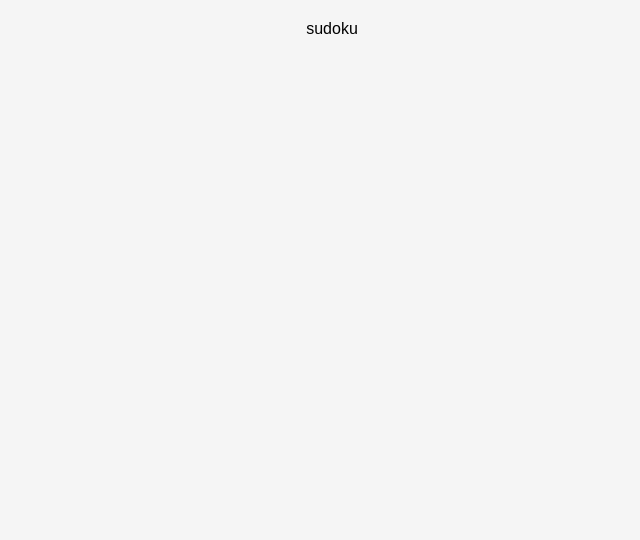
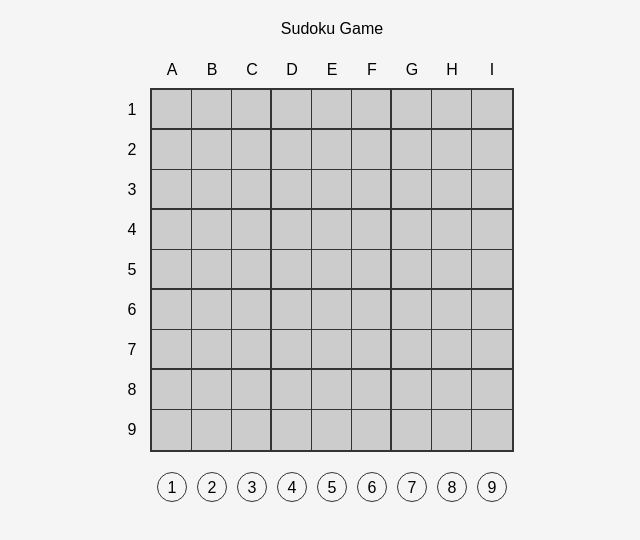
Before and after one commit to changzhn/sudoku, a React (Create React App) app: page / in a window 1280 px wide. Shown: the top 540 px of the page, without its empty margins (308-948 px from the left). Built offline with nearby package versions, Linux system fonts and the light colour scheme.

Commit message:
基本样式 & 功能

```diff
--- a/package.json
+++ b/package.json
@@ -3,10 +3,13 @@
   "version": "0.1.0",
   "private": true,
   "dependencies": {
+    "@types/classnames": "^2.2.9",
     "@types/jest": "24.0.18",
     "@types/node": "12.7.5",
     "@types/react": "16.9.2",
     "@types/react-dom": "16.9.0",
+    "classnames": "^2.2.6",
+    "mobx": "^5.13.0",
     "react": "^16.9.0",
     "react-dom": "^16.9.0",
     "react-scripts": "3.0.1",
--- a/src/App.tsx
+++ b/src/App.tsx
@@ -1,14 +1,35 @@
 import React, { Component } from 'react';
+import Checkerboard from './components/Checkerboard';
+import ControllBar from './components/ControllBar';
+import pageStore, { Block, Controll } from './state';
+import * as events from './events';
 import './App.css';
 
-class App extends Component {
+
+interface IProps {
+  pageStore: {
+    checkerboardData: Block[][],
+    controllBar: Controll[],
+  };
+}
+
+export class App extends Component<IProps> {
+
   render() {
+    const { pageStore: { checkerboardData, controllBar } } = this.props;
     return (
       <div className="App">
-        sudoku
+        Sudoku Game
+        <Checkerboard
+          checkerboardData={checkerboardData}
+        />
+        <ControllBar
+          controllBar={controllBar}
+          barClick={events.barClick.bind(this)}
+        />
       </div>
     );
   }
 }
 
-export default App;
+export default () => <App pageStore={pageStore} />;
--- /dev/null
+++ b/src/components/Checkerboard/index.css
@@ -0,0 +1,65 @@
+.checkerboard {
+  position: relative;
+  border: 2px solid #333;
+  background: #ccc;
+  margin: 50px auto 20px;
+  width: calc(360px + 4px);
+  height: calc(360px + 4px);
+}
+
+.checkerboard-row {
+  width: 100%;
+  height: 40px;
+}
+
+.checkerboard-block {
+  display: inline-block;
+  width: 40px;
+  height: 40px;
+  line-height: 40px;
+  text-align: center;
+  border-right: 1px solid #333;
+  border-bottom: 1px solid #333;
+  cursor: pointer;
+  user-select: none;
+}
+
+.checkerboard-block:last-child {
+  border-right: none;
+}
+
+.checkerboard-block:nth-child(3n) {
+  border-right-width: 2px;
+}
+
+.multiple-of-three .checkerboard-block {
+  border-bottom-width: 2px;
+}
+
+.last-row .checkerboard-block {
+  border-bottom: none;
+}
+
+.coordinate-row {
+  position: absolute;
+  left: 0;
+  top: -40px;
+  width: 360px;
+  height: 40px;
+}
+
+.coordinate-col {
+  position: absolute;
+  top: 0;
+  left: -40px;
+  height: 360px;
+  width: 40px;
+}
+
+.coordinate-block {
+  display: inline-block;
+  width: 40px;
+  height: 40px;
+  line-height: 40px;
+  text-align: center;
+}
--- /dev/null
+++ b/src/components/Checkerboard/index.tsx
@@ -0,0 +1,52 @@
+import * as React from 'react';
+import './index.css';
+import { Block, rowKeys, colKeys } from '../../state';
+import classnames from 'classnames';
+
+interface IProps {
+  checkerboardData: Block[][];
+}
+
+const Checkerboard: React.SFC<IProps> = ({ checkerboardData }) => {
+
+  return (
+    <div className="checkerboard">
+      <div className="coordinate-row">
+        {
+          colKeys.split('').map(key => (
+            <span key={key} className="coordinate-block">{ key }</span>
+          ))
+        }
+      </div>
+      {
+        checkerboardData.map((row, rowIdx) => {
+          const cls = classnames({
+            'checkerboard-row': true,
+            'last-row': rowIdx === checkerboardData.length - 1,
+            'multiple-of-three': rowIdx % 2 === 0,
+          })
+          return (
+            <div key={rowIdx} className={cls}>
+              {
+                row.map((col, colIdx) => (
+                  <span key={colIdx} className="checkerboard-block">
+                    { col.num }
+                  </span>
+                ))
+              }
+            </div>
+          )
+        })
+      }
+      <div className="coordinate-col">
+        {
+          rowKeys.split('').map(key => (
+            <span key={key} className="coordinate-block">{ key }</span>
+          ))
+        }
+      </div>
+    </div>
+  );
+};
+
+export default Checkerboard;
--- /dev/null
+++ b/src/components/ControllBar/index.css
@@ -0,0 +1,27 @@
+.controll-bar {
+  margin: 0 auto;
+  width: 360px;
+  height: 40px;
+}
+
+.controll-item {
+  display: inline-block;
+  margin-left: 5px;
+  margin-right: 5px;
+  width: 30px;
+  height: 30px;
+  border-radius: 15px;
+  border: 1px solid #333;
+  line-height: 30px;
+  text-align: center;
+  cursor: pointer;
+  user-select: none;
+}
+
+.controll-item.active:hover {
+  box-shadow: 3px 3px 3px #eee;
+}
+
+.controll-item.forbidden:hover {
+  cursor: not-allowed;
+}
--- /dev/null
+++ b/src/components/ControllBar/index.tsx
@@ -0,0 +1,34 @@
+import * as React from 'react';
+import { Controll } from '../../state';
+import './index.css';
+import classnames from 'classnames';
+
+interface IProps {
+  controllBar: Controll[];
+  barClick: (col: Controll) => void;
+}
+
+const ControllBar: React.SFC<IProps> = ({ controllBar, barClick }) => {
+  return (
+    <div className="controll-bar">
+      {
+        controllBar.map(col => {
+          const cls = classnames({
+            'controll-item': true,
+            'active': col.status,
+            'forbidden': !col.status,
+          })
+          return (
+            <span
+              key={col.num}
+              className={cls}
+              onClick={() => barClick(col)}
+            >{ col.num }</span>
+          )
+        })
+      }
+    </div>
+  );
+};
+
+export default ControllBar;
--- /dev/null
+++ b/src/events.ts
@@ -0,0 +1,8 @@
+import { App } from './App';
+import { Block, Controll } from './state';
+
+export function barClick(this: App, controll: Controll) {
+  if (!controll.status) {
+    return;
+  }
+}
--- a/src/index.css
+++ b/src/index.css
@@ -4,3 +4,7 @@ body {
   font-family: sans-serif;
   background: #f5f5f5;
 }
+
+* {
+  box-sizing: border-box;
+}
--- /dev/null
+++ b/src/interface.ts
@@ -0,0 +1,5 @@
+export interface IBlock {
+  num: number | null;
+  rowKey: string;
+  colKey: string;
+};
--- /dev/null
+++ b/src/state.ts
@@ -0,0 +1,48 @@
+import { observable } from 'mobx';
+
+export const colKeys = "ABCDEFGHI";
+export const rowKeys = "123456789";
+
+export class Block {
+  @observable public num: number | null = null;
+  public rowKey: string;
+  public colKey: string;
+
+  constructor(rowKey: string, colKey: string) {
+    this.rowKey = rowKey;
+    this.colKey = colKey;
+  }
+}
+
+export const checkerboardData: Block[][] = Array(9)
+	.fill(0)
+	.map((row, rowIdx) => {
+		// row
+		const rowKey = rowKeys[rowIdx];
+
+		return Array(9)
+			.fill(0)
+			.map((col, colIdx) => {
+				const colKey = colKeys[colIdx];
+
+				return new Block(rowKey, colKey);
+			});
+	});
+
+export class Controll {
+  @observable public num: number;
+  @observable public status: boolean = true;
+
+  constructor(num: number) {
+    this.num = num;
+  }
+};
+
+export const controllBar: Controll[] = rowKeys.split('').map(key => new Controll(+key));
+
+class SudokuStore {
+  @observable public checkerboardData: Block[][] = checkerboardData;
+  @observable public controllBar: Controll[] = controllBar;
+}
+
+export default new SudokuStore();
--- a/tsconfig.json
+++ b/tsconfig.json
@@ -1,5 +1,6 @@
 {
   "compilerOptions": {
+    "experimentalDecorators": true,
     "target": "es5",
     "lib": [
       "dom",
```
Also changed, not shown: 1 other file (tests, documents, lock files or other folders).
